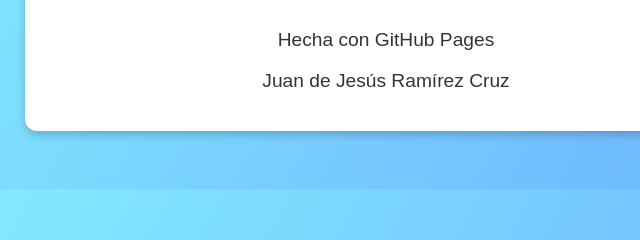
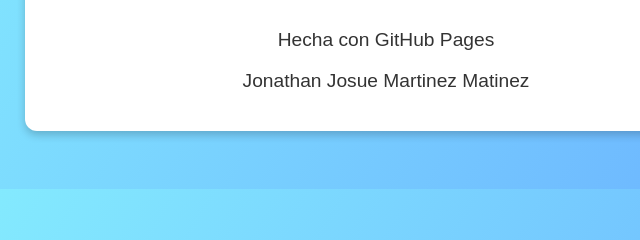
Before and after one commit to JosJM-u/mi-sitio_jos, a plain HTML site: page index.html in a window 1280 px wide. Shown: the part 253-493 px from the top of the page, 254-894 px from the left. Drawn offline with Linux system fonts and the light colour scheme.

Commit message:
Update index.html

```diff
--- a/index.html
+++ b/index.html
@@ -33,7 +33,7 @@
         <p>🌍 Ing. en Tecnologías de la Información y Comunicaciones</p>
         <h1>🚀 Bienvenido a mi página 💻</h1>
         <p>Hecha con GitHub Pages</p>
-        <p>Juan de Jesús Ramírez Cruz   </p>
+        <p>Jonathan Josue Martinez Matinez </p>
     </div>
 </body>
 </html>
```
